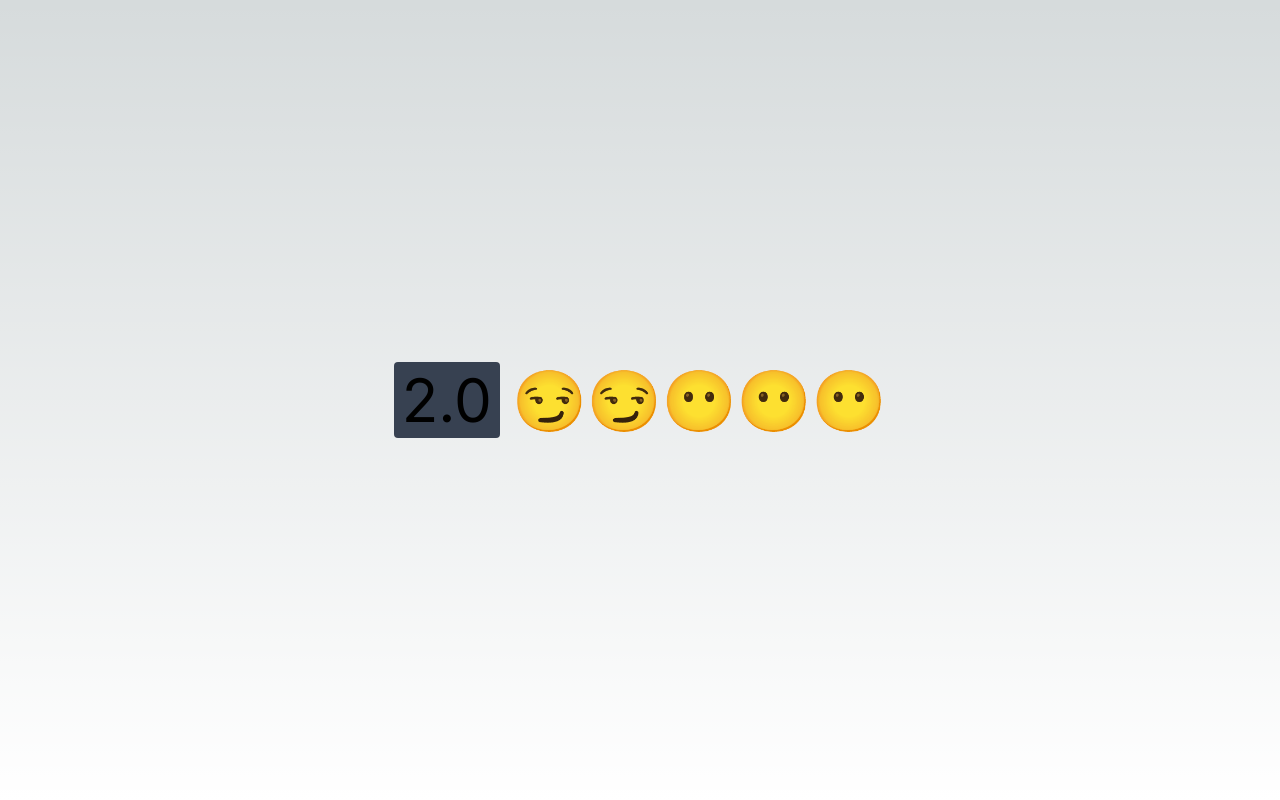
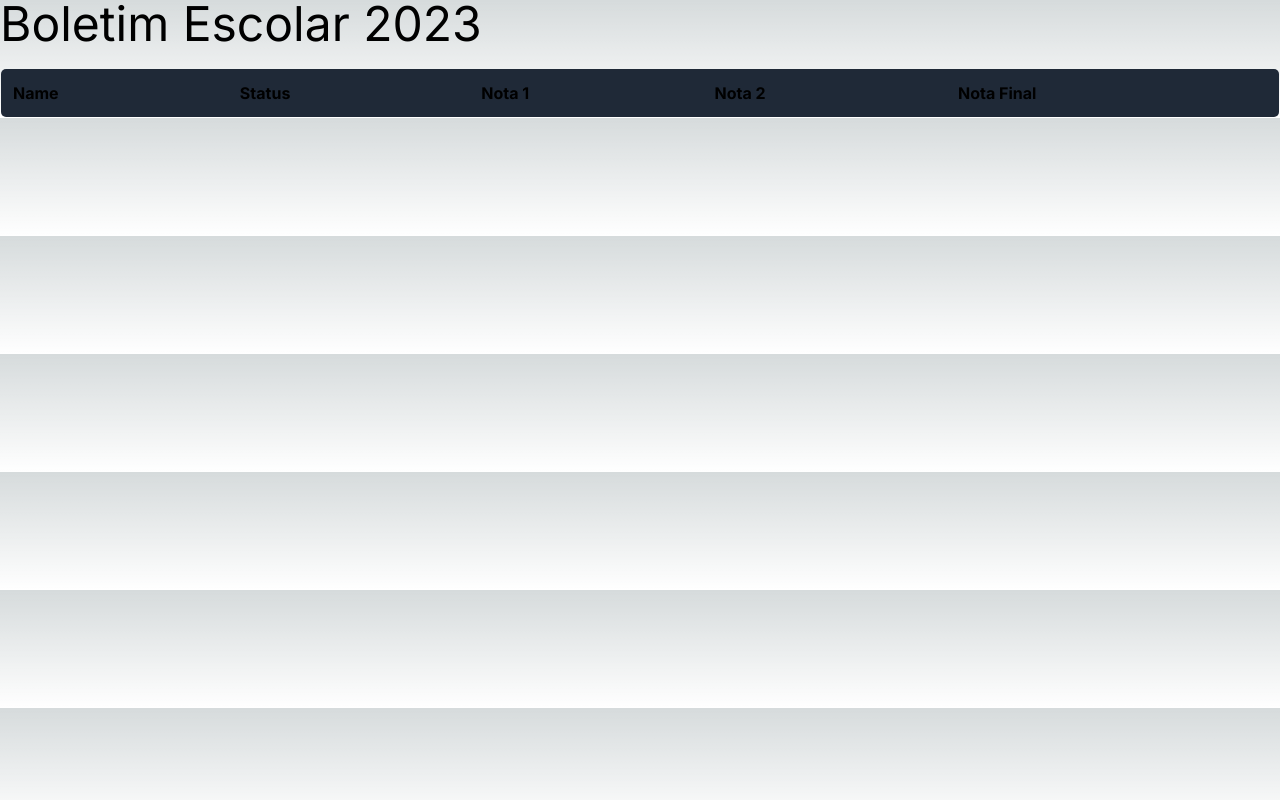
Before and after one commit to sdlima4025/react-primeiro-projeto, a Next.js app: page / in a window 1280 px wide. Built offline with nearby package versions, Linux system fonts and the light colour scheme.

Commit message:
criado tabela de estudantes

```diff
--- a/src/app/page.tsx
+++ b/src/app/page.tsx
@@ -29,7 +29,8 @@ const hour = new Date().getHours();
 export default Page;
 */
 
-import { EmojiRating } from "@/components/EmojiRating";
+//import { EmojiRating } from "@/components/EmojiRating";
+
 
 /** Exercício: Greeting condicional 2
  *
@@ -58,10 +59,15 @@ export default Page;
 */
 
 /** Exercício: Rating via emoji (fácil) | (dificil) */
+
+import { StudentTable } from "@/components/StudentTable";
+import { students } from "@/data/students";
+
 const Page = () => {
   return (
-  <div className="w-screen h-screen flex justify-center items-center">
-       <EmojiRating rate={2}/>
+  <div className="container mx-auto ">
+    <h1 className="text-5xl mb-5">Boletim Escolar 2023</h1>
+    <StudentTable students={students}/>
   </div>
   );
 }
--- a/src/components/EmojiRating.tsx
+++ b/src/components/EmojiRating.tsx
@@ -27,7 +27,7 @@ export const EmojiRating = ({rate}: Props) => {
       if(rate > 5) rate = 5;
       if(rate < 0) rate = 0;
 
-      const emojis = ['', '😶', '😏', '😒', '🙄', '😁']
+      const emojis = ['', '😶', '😏', '😒', '🙄', '😁'];
       const rateInt = Math.floor(rate);
 
       const stars =  `${emojis[rate]}`.repeat(rateInt) + '😶'.repeat(5 - rateInt);
--- /dev/null
+++ b/src/components/StudentTable.tsx
@@ -0,0 +1,23 @@
+import { Student } from "@/types/Student";
+
+type Props = {
+  students: Student[];
+};
+export const StudentTable = ({ students }: Props) => {
+  return (
+    <table className="w-full border border-gray-600 rounded-md overflow-hidden">
+      <thead>
+        <tr className="text-left border-b border-gray-600 bg-gray-800">
+          <th className="p-3">Name</th>
+          <th className="p-3">Status</th>
+          <th className="p-3">Nota 1</th>
+          <th className="p-3">Nota 2</th>
+          <th className="p-3">Nota Final</th>
+        </tr>
+      </thead>
+      <tbody>
+
+      </tbody>
+    </table>
+  );
+};
--- /dev/null
+++ b/src/data/students.ts
@@ -0,0 +1,59 @@
+import { Student } from "@/types/Student";
+
+
+export const students: Student[] = [
+    {
+        id: 1,
+        active: true,
+        name: 'Fulano de Tal',
+        email: 'fulano@escola.com.br',
+        avatar: 'https://images.unsplash.com/photo-1547037579-f0fc020ac3be?ixlib=rb-4.0.3&ixid=M3wxMjA3fDB8MHxzZWFyY2h8MTh8fHJvc3RvfGVufDB8MHwwfHx8Mg%3D%3D&auto=format&fit=facearea&facepad=2&w=256&h=256&q=80',
+        grade1: 7.3,
+        grade2: 8.1
+    },
+    {
+        id: 2,
+        active: true,
+        name: 'Ciclano Silva',
+        email: 'ciclano.silva@escola.com.br',
+        avatar: 'https://images.unsplash.com/photo-1601233749202-95d04d5b3c00?ixlib=rb-4.0.3&ixid=M3wxMjA3fDB8MHxzZWFyY2h8MjN8fHJvc3RvfGVufDB8MHwwfHx8Mg%3D%3D&auto=format&fit=facearea&facepad=2&w=256&h=256&q=80',
+        grade1: 2.9,
+        grade2: 8.7
+    },
+    {
+        id: 3,
+        active: false,
+        name: 'Beltrano Matheus',
+        email: 'beltrano.matheus@escola.com.br',
+        avatar: 'https://images.unsplash.com/photo-1474176857210-7287d38d27c6?ixlib=rb-4.0.3&ixid=M3wxMjA3fDB8MHxzZWFyY2h8MjZ8fHJvc3RvfGVufDB8MHwwfHx8Mg%3D%3D&auto=format&fit=facearea&facepad=2&w=256&h=256&q=80',
+        grade1: 8.3,
+        grade2: 6.4
+    },
+    {
+        id: 4,
+        active: true,
+        name: 'Zuflano Caxias',
+        email: 'zuflano.caxias@escola.com.br',
+        avatar: 'https://images.unsplash.com/photo-1601576084861-5de423553c0f?ixlib=rb-4.0.3&ixid=M3wxMjA3fDB8MHxzZWFyY2h8MzF8fHJvc3RvfGVufDB8MHwwfHx8Mg%3D%3D&auto=format&fit=facearea&facepad=2&w=256&h=256&q=80',
+        grade1: 9,
+        grade2: 8.1
+    },
+    {
+        id: 5,
+        active: true,
+        name: 'Turano Pires',
+        email: 'turano.pires@escola.com.br',
+        avatar: 'https://images.unsplash.com/photo-1564564244660-5d73c057f2d2?ixlib=rb-4.0.3&ixid=M3wxMjA3fDB8MHxzZWFyY2h8NDN8fHJvc3RvfGVufDB8MHwwfHx8Mg%3D%3D&auto=format&fit=facearea&facepad=2&w=256&h=256&q=80',
+        grade1: 10,
+        grade2: 9.7
+    },
+    {
+        id: 6,
+        active: false,
+        name: 'Voltano Augusto',
+        email: 'voltano.augusto@escola.com.br',
+        avatar: 'https://images.unsplash.com/photo-1611689037241-d8dfe4280f2e?ixlib=rb-4.0.3&ixid=M3wxMjA3fDB8MHxzZWFyY2h8NzN8fHJvc3RvfGVufDB8MHwwfHx8Mg%3D%3D&auto=format&fit=facearea&facepad=2&w=256&h=256&q=80',
+        grade1: 5.5,
+        grade2: 6.2
+    }
+];
--- /dev/null
+++ b/src/types/Student.ts
@@ -0,0 +1,9 @@
+export type Student = {
+    id: number;
+    active: boolean;
+    name:string;
+    email: string;
+    avatar: string;
+    grade1: number;
+    grade2: number;
+}
```
